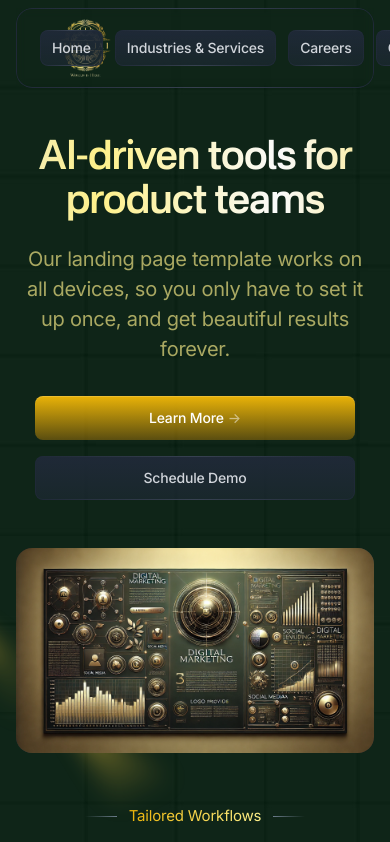
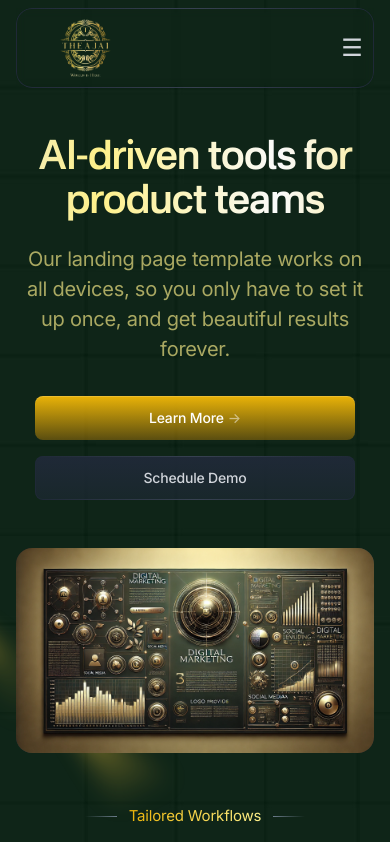
Before and after one commit to sachin972/amura-tech, a Next.js app: page / in a window 390 px wide. Shown: the top 842 px of the page. Built offline with nearby package versions, Linux system fonts and the light colour scheme.

Commit message:
updated header

```diff
--- a/components/ui/header.tsx
+++ b/components/ui/header.tsx
@@ -1,16 +1,104 @@
+"use client";
+
+// import Link from "next/link";
+// import Logo from "./logo";
+// import Dropdown from "../dropdown";
+// import { useEffect, useState } from "react";
+
+// export default function Header() {
+//     // const [isPopupOpen, setIsPopupOpen] = useState(false);
+
+//     // const openPopup = () => setIsPopupOpen(true);
+//     // const closePopup = () => setIsPopupOpen(false);
+//     const [isScrolled, setIsScrolled] = useState(false);
+
+//     useEffect(() => {
+//         const handleScroll = () => {
+//             if (window.scrollY > 50) {
+//                 setIsScrolled(true);
+//             } else {
+//                 setIsScrolled(false);
+//             }
+//         };
+
+//         window.addEventListener("scroll", handleScroll);
+
+//         return () => {
+//             window.removeEventListener("scroll", handleScroll);
+//         };
+//     }, []);
+//     return (
+//         <header className="z-30 mt-2 w-full md:mt-2 sticky top-0">
+//             <div className="mx-auto px-4 sm:px-6">
+//                 <div
+//                     className={`relative flex h-20 items-center justify-between gap-3 rounded-2xl ${
+//                         isScrolled ? "bg-black" : "bg-transparent"
+//                     } px-3 before:pointer-events-none before:absolute before:inset-0 before:rounded-[inherit] before:border before:border-transparent before:[background:linear-gradient(to_right,theme(colors.gray.800),theme(colors.gray.700),theme(colors.gray.800))_border-box] before:[mask-composite:exclude_!important] before:[mask:linear-gradient(white_0_0)_padding-box,_linear-gradient(white_0_0)] after:absolute after:inset-0 after:-z-10 after:backdrop-blur-sm`}
+//                 >
+//                     {/* Site branding */}
+//                     <div className="flex flex-1 items-center">
+//                         <Logo height={115} width={115} />
+//                     </div>
+
+//                     {/* Desktop sign in links */}
+//                     <ul className="flex flex-1 items-center justify-end gap-3">
+//                         <li>
+//                             <Link
+//                                 href="/#"
+//                                 className="btn-sm relative bg-gradient-to-b from-gray-800 to-gray-800/60 bg-[length:100%_100%] bg-[bottom] py-[5px] text-gray-300 before:pointer-events-none before:absolute before:inset-0 before:rounded-[inherit] before:border before:border-transparent before:[background:linear-gradient(to_right,theme(colors.gray.800),theme(colors.gray.700),theme(colors.gray.800))_border-box] before:[mask-composite:exclude_!important] before:[mask:linear-gradient(white_0_0)_padding-box,_linear-gradient(white_0_0)] hover:bg-[length:100%_150%]"
+//                             >
+//                                 Home
+//                             </Link>
+//                         </li>
+//                         <li>
+//                             <Link
+//                                 href="/services"
+//                                 className="btn-sm relative bg-gradient-to-b from-gray-800 to-gray-800/60 bg-[length:100%_100%] bg-[bottom] py-[5px] text-gray-300 before:pointer-events-none before:absolute before:inset-0 before:rounded-[inherit] before:border before:border-transparent before:[background:linear-gradient(to_right,theme(colors.gray.800),theme(colors.gray.700),theme(colors.gray.800))_border-box] before:[mask-composite:exclude_!important] before:[mask:linear-gradient(white_0_0)_padding-box,_linear-gradient(white_0_0)] hover:bg-[length:100%_150%]"
+//                             >
+//                                 Industries & Services
+//                             </Link>
+//                         </li>
+//                         <li>
+//                             <Link
+//                                 href="/#"
+//                                 className="btn-sm relative bg-gradient-to-b from-gray-800 to-gray-800/60 bg-[length:100%_100%] bg-[bottom] py-[5px] text-gray-300 before:pointer-events-none before:absolute before:inset-0 before:rounded-[inherit] before:border before:border-transparent before:[background:linear-gradient(to_right,theme(colors.gray.800),theme(colors.gray.700),theme(colors.gray.800))_border-box] before:[mask-composite:exclude_!important] before:[mask:linear-gradient(white_0_0)_padding-box,_linear-gradient(white_0_0)] hover:bg-[length:100%_150%]"
+//                             >
+//                                 {/* <Dropdown options={["a", "b", "c"]} /> */}
+//                                 Careers
+//                             </Link>
+//                         </li>
+//                         <li>
+//                             <Link
+//                                 href="/contact"
+//                                 className="btn-sm relative bg-gradient-to-b from-gray-800 to-gray-800/60 bg-[length:100%_100%] bg-[bottom] py-[5px] text-gray-300 before:pointer-events-none before:absolute before:inset-0 before:rounded-[inherit] before:border before:border-transparent before:[background:linear-gradient(to_right,theme(colors.gray.800),theme(colors.gray.700),theme(colors.gray.800))_border-box] before:[mask-composite:exclude_!important] before:[mask:linear-gradient(white_0_0)_padding-box,_linear-gradient(white_0_0)] hover:bg-[length:100%_150%]"
+//                             >
+//                                 Contact Us
+//                             </Link>
+//                         </li>
+//                         <li>
+//                             <button
+//                                 className="btn-sm bg-gradient-to-t from-yellow-600/45 to-yellow-500 bg-[length:100%_100%] bg-[bottom] py-[5px] text-white shadow-[inset_0px_1px_0px_0px_theme(colors.white/.16)] hover:bg-[length:100%_150%]"
+//                                 // onClick={togglePopup}
+//                             >
+//                                 Enquire Now
+//                             </button>
+//                         </li>
+//                     </ul>
+//                 </div>
+//             </div>
+//         </header>
+//     );
+// }
+
 "use client";
 
 import Link from "next/link";
 import Logo from "./logo";
-import Dropdown from "../dropdown";
 import { useEffect, useState } from "react";
 
 export default function Header() {
-    // const [isPopupOpen, setIsPopupOpen] = useState(false);
-
-    // const openPopup = () => setIsPopupOpen(true);
-    // const closePopup = () => setIsPopupOpen(false);
     const [isScrolled, setIsScrolled] = useState(false);
+    const [isMenuOpen, setIsMenuOpen] = useState(false);
 
     useEffect(() => {
         const handleScroll = () => {
@@ -27,6 +115,11 @@ export default function Header() {
             window.removeEventListener("scroll", handleScroll);
         };
     }, []);
+
+    const toggleMenu = () => {
+        setIsMenuOpen(!isMenuOpen);
+    };
+
     return (
         <header className="z-30 mt-2 w-full md:mt-2 sticky top-0">
             <div className="mx-auto px-4 sm:px-6">
@@ -40,12 +133,25 @@ export default function Header() {
                         <Logo height={115} width={115} />
                     </div>
 
-                    {/* Desktop sign in links */}
-                    <ul className="flex flex-1 items-center justify-end gap-3">
+                    {/* Hamburger Menu Button for Mobile */}
+                    <button
+                        className="text-gray-300 text-2xl md:hidden focus:outline-none"
+                        onClick={toggleMenu}
+                    >
+                        ☰
+                    </button>
+
+                    {/* Navigation Links */}
+                    <ul
+                        className={`absolute md:static top-20 left-0 w-full md:w-auto md:flex items-center md:space-y-0 space-y-4 md:space-x-3 text-gray-300 bg-black md:bg-transparent p-6 md:p-0 transition-transform duration-300 rounded-2xl ${
+                            isMenuOpen ? "translate-y-0" : "hidden"
+                        }`}
+                    >
                         <li>
                             <Link
                                 href="/#"
                                 className="btn-sm relative bg-gradient-to-b from-gray-800 to-gray-800/60 bg-[length:100%_100%] bg-[bottom] py-[5px] text-gray-300 before:pointer-events-none before:absolute before:inset-0 before:rounded-[inherit] before:border before:border-transparent before:[background:linear-gradient(to_right,theme(colors.gray.800),theme(colors.gray.700),theme(colors.gray.800))_border-box] before:[mask-composite:exclude_!important] before:[mask:linear-gradient(white_0_0)_padding-box,_linear-gradient(white_0_0)] hover:bg-[length:100%_150%]"
+                                onClick={() => setIsMenuOpen(false)}
                             >
                                 Home
                             </Link>
@@ -54,6 +160,7 @@ export default function Header() {
                             <Link
                                 href="/services"
                                 className="btn-sm relative bg-gradient-to-b from-gray-800 to-gray-800/60 bg-[length:100%_100%] bg-[bottom] py-[5px] text-gray-300 before:pointer-events-none before:absolute before:inset-0 before:rounded-[inherit] before:border before:border-transparent before:[background:linear-gradient(to_right,theme(colors.gray.800),theme(colors.gray.700),theme(colors.gray.800))_border-box] before:[mask-composite:exclude_!important] before:[mask:linear-gradient(white_0_0)_padding-box,_linear-gradient(white_0_0)] hover:bg-[length:100%_150%]"
+                                onClick={() => setIsMenuOpen(false)}
                             >
                                 Industries & Services
                             </Link>
@@ -62,8 +169,8 @@ export default function Header() {
                             <Link
                                 href="/#"
                                 className="btn-sm relative bg-gradient-to-b from-gray-800 to-gray-800/60 bg-[length:100%_100%] bg-[bottom] py-[5px] text-gray-300 before:pointer-events-none before:absolute before:inset-0 before:rounded-[inherit] before:border before:border-transparent before:[background:linear-gradient(to_right,theme(colors.gray.800),theme(colors.gray.700),theme(colors.gray.800))_border-box] before:[mask-composite:exclude_!important] before:[mask:linear-gradient(white_0_0)_padding-box,_linear-gradient(white_0_0)] hover:bg-[length:100%_150%]"
+                                onClick={() => setIsMenuOpen(false)}
                             >
-                                {/* <Dropdown options={["a", "b", "c"]} /> */}
                                 Careers
                             </Link>
                         </li>
@@ -71,6 +178,7 @@ export default function Header() {
                             <Link
                                 href="/contact"
                                 className="btn-sm relative bg-gradient-to-b from-gray-800 to-gray-800/60 bg-[length:100%_100%] bg-[bottom] py-[5px] text-gray-300 before:pointer-events-none before:absolute before:inset-0 before:rounded-[inherit] before:border before:border-transparent before:[background:linear-gradient(to_right,theme(colors.gray.800),theme(colors.gray.700),theme(colors.gray.800))_border-box] before:[mask-composite:exclude_!important] before:[mask:linear-gradient(white_0_0)_padding-box,_linear-gradient(white_0_0)] hover:bg-[length:100%_150%]"
+                                onClick={() => setIsMenuOpen(false)}
                             >
                                 Contact Us
                             </Link>
@@ -78,7 +186,7 @@ export default function Header() {
                         <li>
                             <button
                                 className="btn-sm bg-gradient-to-t from-yellow-600/45 to-yellow-500 bg-[length:100%_100%] bg-[bottom] py-[5px] text-white shadow-[inset_0px_1px_0px_0px_theme(colors.white/.16)] hover:bg-[length:100%_150%]"
-                                // onClick={togglePopup}
+                                onClick={() => setIsMenuOpen(false)}
                             >
                                 Enquire Now
                             </button>
```
